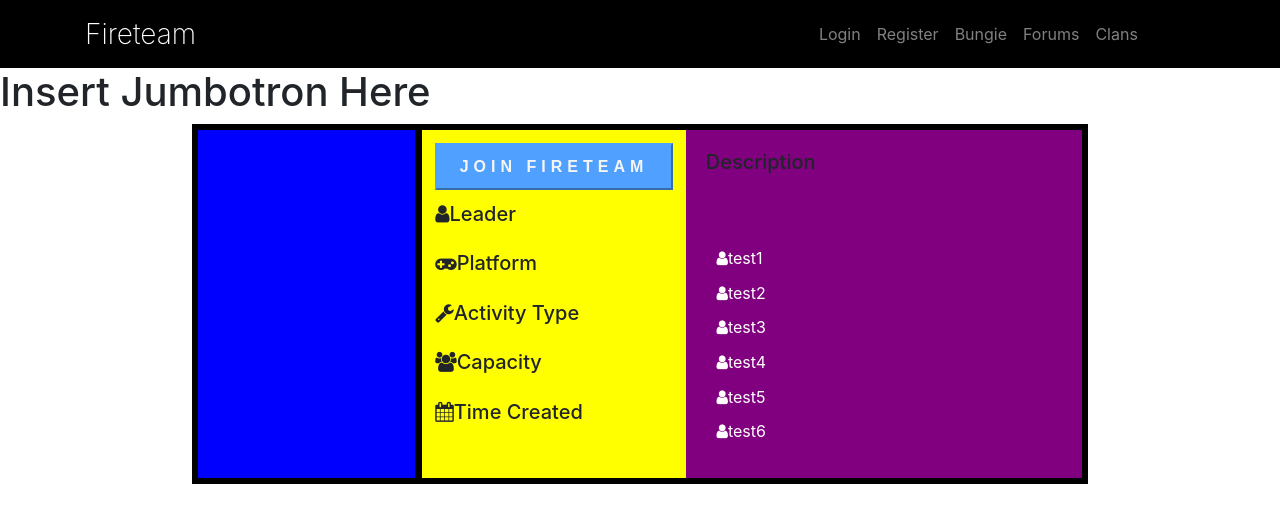
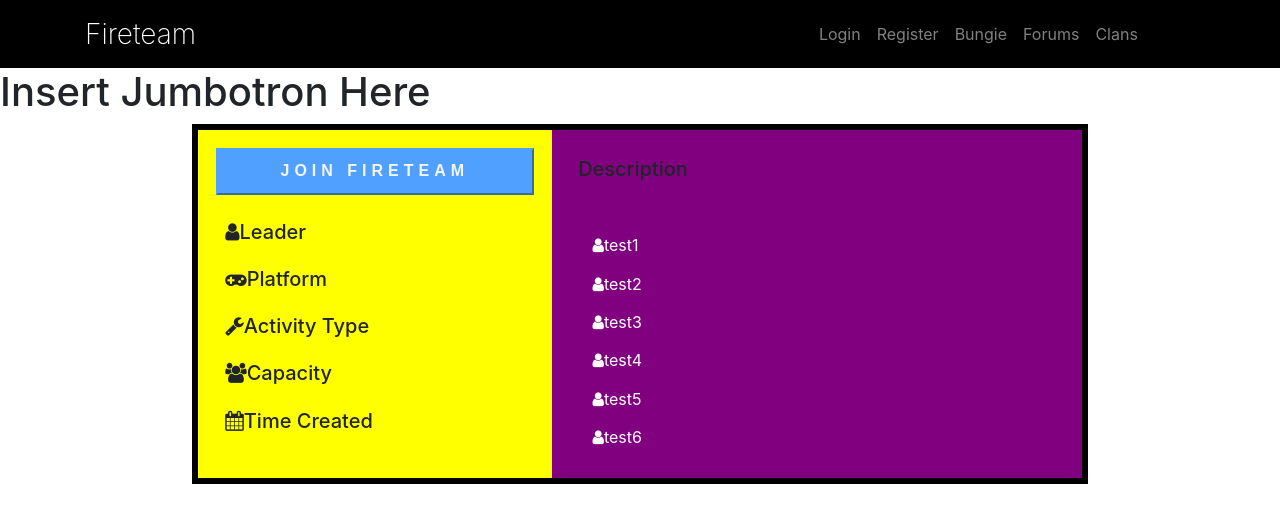
Before and after one commit to vrundpat/Fireteam, a React (Create React App) app in the folder client/: page / in a window 1280 px wide. Shown: the top 522 px of the page. Built offline with nearby package versions, Linux system fonts and the light colour scheme.

Commit message:
Added media queries for FIreteam component responsiveness across different devices

```diff
--- a/client/src/components/Fireteam/Fireteam.css
+++ b/client/src/components/Fireteam/Fireteam.css
@@ -1,3 +1,245 @@
+@media only screen and (max-width: 499px) {
+    .fireteam-root {
+        margin: auto;
+        width: 90%;
+        min-height: 200px;
+        background-color: black;
+        margin-bottom: 2%;
+    }
+
+    .fireteam-info {
+        width: 100%;
+        height: 100%;
+        display: flex;
+        flex-direction: column;
+        background-color: rebeccapurple;
+        border: 6px solid black;
+    }
+
+    .fireteam-info-left-column {
+        flex: 1;
+        background-color: yellow;
+    }
+
+    .fireteam-info-right-column {
+        flex: 1;
+        background-color: purple;
+    }
+
+    .fireteam-join-button {
+        width: 96%;
+        height: 20%;
+        font-size: 100%;
+        font-family: Arial, Helvetica, sans-serif;
+        letter-spacing: 5px;
+        background-color: #50a1ff;
+        font-weight: 600;
+        color: whitesmoke;
+        border-color: #50a1ff;
+        margin:2% 2%;
+    }
+
+    .info-tile {
+        width: 100%;
+        height: 100%;
+        margin-bottom: 5%;
+    }
+
+    .right-col-fireteam-description {
+        width: 100%;
+        height: 25%;
+        margin-bottom: 5%;
+    }
+
+    .right-col-fireteam-member-list {
+        width: 100%;
+        height: 75%;
+    }
+
+    .fireteam-member {
+        color: white;
+        margin: 3% 3%;
+        margin-top: 0;
+    }
+
+    .member-list {
+        list-style-type: none;
+        margin: 0;
+        padding: 0;
+    }
+}
+
+
+
+@media only screen and (min-width: 500px) and (max-width: 768px) {
+    .fireteam-root {
+        margin: auto;
+        width: 70%;
+        height: 30%;
+        background-color: black;
+        margin-bottom: 2%;
+    }
+
+    .fireteam-info {
+        float: right;
+        width: 100%;
+        height: 100%;
+        background-color: rebeccapurple;
+        border: 6px solid black;
+    }
+
+    .fireteam-info-left-column {
+        float: left;
+        width: 40%;
+        height: 100%;
+        background-color: yellow;
+    }
+
+    .fireteam-info-right-column {
+        float: right;
+        width: 60%;
+        height: 100%;
+        background-color: purple;
+    }
+
+    .info-container {
+        width: 90%;
+        height: 90%;
+        margin: 5% 5%;
+        justify-content: center;
+        align-items: center;
+    }
+
+    .fireteam-join-button {
+        width: 100%;
+        height: 15%;
+        font-size: 12px;
+        font-family: Arial, Helvetica, sans-serif;
+        letter-spacing: 5px;
+        background-color: #50a1ff;
+        font-weight: 600;
+        color: whitesmoke;
+        border-color: #50a1ff;
+        margin-bottom: 5%;
+    }
+
+    .info-tile {
+        width: 100%;
+        height: 12%;
+        margin: 5% 5%;
+    }
+
+    .right-col-fireteam-description {
+        width: 100%;
+        height: 20%;
+        margin-bottom: 2%;
+    }
+
+    .right-col-fireteam-member-list {
+        width: 100%;
+        height: 80%;
+    }
+
+    .fireteam-member {
+        color: white;
+        margin: 3% 3%;
+        margin-top: 0;
+    }
+
+    .member-list {
+        list-style-type: none;
+        margin: 0;
+        padding: 0;
+    }
+}
+
+
+
+@media only screen and (min-width: 769px) and (max-width: 1024px) {
+    .fireteam-root {
+        margin: auto;
+        width: 70%;
+        height: 25%;
+        background-color: black;
+        margin-bottom: 2%;
+    }
+
+    .fireteam-info {
+        float: right;
+        width: 100%;
+        height: 100%;
+        background-color: rebeccapurple;
+        border: 6px solid black;
+    }
+
+    .fireteam-info-left-column {
+        float: left;
+        width: 40%;
+        height: 100%;
+        background-color: yellow;
+    }
+
+    .fireteam-info-right-column {
+        float: right;
+        width: 60%;
+        height: 100%;
+        background-color: purple;
+    }
+
+    .info-container {
+        width: 90%;
+        height: 90%;
+        margin: 5% 5%;
+        justify-content: center;
+        align-items: center;
+    }
+
+    .fireteam-join-button {
+        width: 100%;
+        height: 15%;
+        font-size: 100%;
+        font-family: Arial, Helvetica, sans-serif;
+        letter-spacing: 5px;
+        background-color: #50a1ff;
+        font-weight: 600;
+        color: whitesmoke;
+        border-color: #50a1ff;
+        margin-bottom: 5%;
+    }
+
+    .info-tile {
+        width: 100%;
+        height: 12%;
+        margin: 3% 3%;
+    }
+
+    .right-col-fireteam-description {
+        width: 100%;
+        height: 20%;
+        margin-bottom: 5%;
+    }
+
+    .right-col-fireteam-member-list {
+        width: 100%;
+        height: 80%;
+    }
+
+    .fireteam-member {
+        color: white;
+        margin: 3% 3%;
+        margin-top: 0;
+    }
+
+    .member-list {
+        list-style-type: none;
+        margin: 0;
+        padding: 0;
+    }
+}
+
+
+
+@media only screen and (min-width: 1025px) and (max-width: 1224px) {
     .fireteam-root {
         margin: auto;
         width: 70%;
@@ -6,18 +248,9 @@
         margin-bottom: 2%;
     }
 
-.activity-type-image {
-    width: 25%;
-    height: 100%;
-    background-color: blue;
-    float: left;
-    border: 6px solid black;
-    border-right-width: 1.5px;
-}
-
     .fireteam-info {
         float: right;
-    width: 75%;
+        width: 100%;
         height: 100%;
         background-color: rebeccapurple;
         border: 6px solid black;
@@ -86,3 +319,86 @@
         margin: 0;
         padding: 0;
     }
+}
+
+@media only screen and (min-width: 1225px) {
+    .fireteam-root {
+        margin: auto;
+        width: 70%;
+        height: 45%;
+        background-color: black;
+        margin-bottom: 2%;
+    }
+
+    .fireteam-info {
+        float: right;
+        width: 100%;
+        height: 100%;
+        background-color: rebeccapurple;
+        border: 6px solid black;
+    }
+
+    .fireteam-info-left-column {
+        float: left;
+        width: 40%;
+        height: 100%;
+        background-color: yellow;
+    }
+
+    .fireteam-info-right-column {
+        float: right;
+        width: 60%;
+        height: 100%;
+        background-color: purple;
+    }
+
+    .info-container {
+        width: 90%;
+        height: 90%;
+        margin: 5% 5%;
+        justify-content: center;
+        align-items: center;
+    }
+
+    .fireteam-join-button {
+        width: 100%;
+        height: 15%;
+        font-size: 100%;
+        font-family: Arial, Helvetica, sans-serif;
+        letter-spacing: 5px;
+        background-color: #50a1ff;
+        font-weight: 600;
+        color: whitesmoke;
+        border-color: #50a1ff;
+        margin-bottom: 5%;
+    }
+
+    .info-tile {
+        width: 100%;
+        height: 12%;
+        margin: 3% 3%;
+    }
+
+    .right-col-fireteam-description {
+        width: 100%;
+        height: 20%;
+        margin-bottom: 3%;
+    }
+
+    .right-col-fireteam-member-list {
+        width: 100%;
+        height: 80%;
+    }
+
+    .fireteam-member {
+        color: white;
+        margin: 3% 3%;
+        margin-top: 0;
+    }
+
+    .member-list {
+        list-style-type: none;
+        margin: 0;
+        padding: 0;
+    }
+}
--- a/client/src/components/Fireteam/Fireteam.js
+++ b/client/src/components/Fireteam/Fireteam.js
@@ -25,7 +25,6 @@ export default class Fireteam extends Component {
     render() {
         return (
             <div className="fireteam-root">
-                <div className="activity-type-image"></div>
                 <div className="fireteam-info">
                     <div className="fireteam-info-left-column">
                         <div className="info-container">
```
Lines whose indentation alone changed are shown as unchanged.
